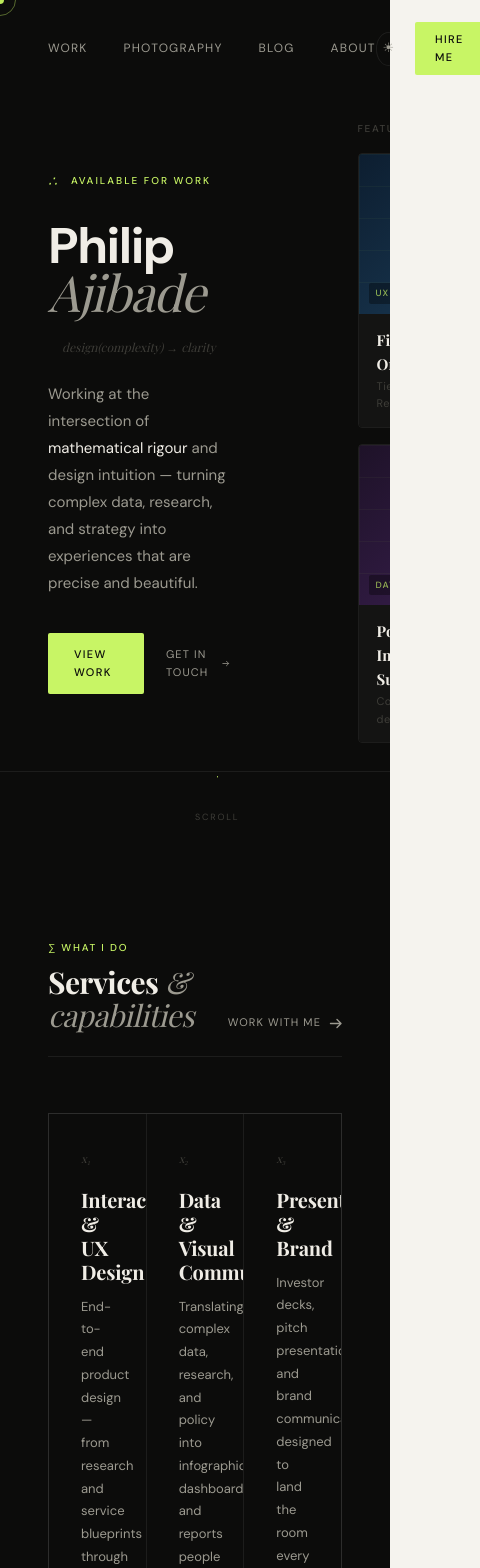
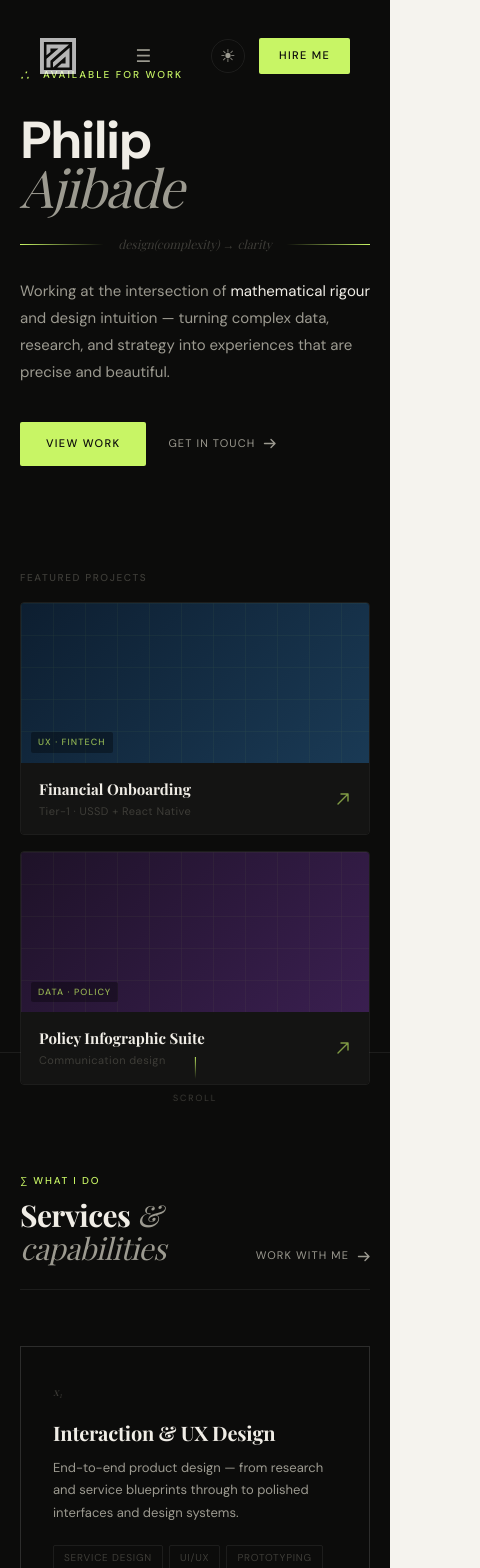
Before and after one commit to JibadeDotun/philip-ajibade-website, a Next.js app: page / in a window 390 px wide. Shown: the top 1568 px of the page, 480 px wide, since content can reach past the window. Built offline with nearby package versions, Linux system fonts and the light colour scheme.

Commit message:
Responsive layout and max-width fix

```diff
--- a/src/app/page.tsx
+++ b/src/app/page.tsx
@@ -9,6 +9,7 @@ export default function Home() {
   const symRef = useRef<HTMLDivElement>(null);
   const [light, setLight] = useState(false);
   const [scrolled, setScrolled] = useState(false);
+  const [menuOpen, setMenuOpen] = useState(false);
   const mx = useRef(0), my = useRef(0);
   const rx = useRef(0), ry = useRef(0);
 
@@ -112,6 +113,50 @@ export default function Home() {
         .reveal{opacity:0;transform:translateY(24px);transition:opacity .7s ease,transform .7s ease}
         .reveal.vis{opacity:1;transform:translateY(0)}
         @keyframes scrollDrop{0%{transform:scaleY(0);transform-origin:top}50%{transform:scaleY(1);transform-origin:top}51%{transform:scaleY(1);transform-origin:bottom}100%{transform:scaleY(0);transform-origin:bottom}}
+
+        /* Responsive rules */
+        .mobile-menu-overlay {display:none;position:fixed;inset:0;opacity:0;visibility:hidden;z-index:999;align-items:center;justify-content:center;transition:opacity .2s ease,visibility .2s ease;}
+
+        @media (hover: none) {
+          body{cursor:auto !important}
+          #cur,#ring,#sym{display:none !important}
+          .hamburger{display:block !important}
+          .nav-links{display:none !important}
+        }
+
+        @media (max-width:767px) {
+          .nav {padding: 16px 20px !important;}
+          .nav-links {display:none !important;}
+          .hamburger {display:block !important;}
+          .mobile-menu-overlay {display:flex !important;opacity:0;visibility:hidden;position:fixed;inset:0;background:rgba(0,0,0,0.95);z-index:999;align-items:center;justify-content:center;}
+          .mobile-menu-overlay.open {opacity:1;visibility:visible;}
+          .mobile-menu-close {display:block;cursor: none;}
+          .hero {display:block !important;padding:0 20px !important;}
+          .hero-left, .hero-right {padding: 64px 0 40px !important;}
+          .hero h1 {font-size:52px !important;}
+          .services, .work, .about-strip {padding: 48px 20px !important;}
+          .services-grid {grid-template-columns:1fr !important;}
+          .work-grid {grid-template-columns:1fr !important;}
+          .work-grid > div {grid-column: span 12 !important;}
+          .about-strip {grid-template-columns:1fr !important;}
+          footer {flex-direction:column !important;align-items:center !important;gap:16px !important;padding:24px 20px !important;text-align:center;}
+          .nav-links a, .hamburger, .mobile-menu-overlay a, .nav button, .about-strip a, footer a {font-size:1.1rem !important;}
+          .hero .anim-9 {left:50% !important;transform:translateX(-50%) !important;}
+        }
+
+        @media (min-width:768px) and (max-width:1024px) {
+          .nav {padding: 16px 32px !important;}
+          .nav-links {gap:16px !important;}
+          .hero {padding:0 32px !important;}
+          .hero h1 {font-size:60px !important;}
+          .services, .work, .about-strip {padding: 64px 32px !important;}
+          .services-grid {grid-template-columns:repeat(2,1fr) !important;}
+          .work-grid {grid-template-columns:repeat(12,1fr) !important;}
+          .work-grid > div:nth-child(1){grid-column:span 12 !important;}
+          .work-grid > div:nth-child(2){grid-column:span 12 !important;}
+          .work-grid > div:nth-child(3), .work-grid > div:nth-child(4), .work-grid > div:nth-child(5){grid-column:span 4 !important;}
+          .about-strip {grid-template-columns:1fr 1fr !important;}
+        }
       `}</style>
 
       {/* Cursor */}
@@ -125,8 +170,9 @@ export default function Home() {
       <div style={{background:bg,color:text,minHeight:'100vh',transition:'background .4s,color .4s',position:'relative'}}>
 
         {/* NAV */}
-        <nav style={{position:'fixed',top:0,left:0,right:0,zIndex:100,display:'flex',alignItems:'center',justifyContent:'space-between',padding:'22px 48px',borderBottom:`1px solid ${scrolled?border:'transparent'}`,background:scrolled?(light?'rgba(245,243,238,0.9)':'rgba(12,12,11,0.88)'):'transparent',backdropFilter:scrolled?'blur(18px)':'none',transition:'all .3s'}}>
-          <a href="#" style={{textDecoration:'none',color:'inherit',display:'inline-block',cursor:'none'}}>
+        <nav className="nav" style={{position:'fixed',top:0,left:0,right:0,zIndex:100,background:scrolled?(light?'rgba(245,243,238,0.9)':'rgba(12,12,11,0.88)'):'transparent',borderBottom:`1px solid ${scrolled?border:'transparent'}`,backdropFilter:scrolled?'blur(18px)':'none',transition:'all .3s'}}>
+          <div className="nav-inner" style={{maxWidth:1400,width:'100%',margin:'0 auto',padding:'22px 20px',display:'flex',alignItems:'center',justifyContent:'space-between',gap:24}}>
+            <a href="#" style={{textDecoration:'none',color:'inherit',display:'inline-block',cursor:'none'}}>
             <img
               src="/logo.svg"
               height="36"
@@ -146,7 +192,8 @@ export default function Home() {
               }}
             />
           </a>
-          <div style={{display:'flex',gap:36}}>
+          <button className="hamburger" onClick={()=>setMenuOpen(o=>!o)} style={{border:'none',background:'transparent',color:text2,fontSize:22,cursor:'none',display:'none'}} aria-label="Open menu">☰</button>
+          <div className="nav-links" style={{display:'flex',gap:36}}>
             {['Work','Photography','Blog','About'].map(l=>(
               <a key={l} href="#" onMouseEnter={e=>{handleHoverEnter(e.currentTarget); e.currentTarget.style.color = text;}} onMouseLeave={e=>{handleHoverLeave(e.currentTarget); e.currentTarget.style.color = text2;}} style={{fontSize:12,fontWeight:400,letterSpacing:'0.1em',textTransform:'uppercase',color:text2,textDecoration:'none',transition:'color 0.2s ease'}}>{l}</a>
             ))}
@@ -155,15 +202,26 @@ export default function Home() {
             <button onClick={()=>setLight(l=>!l)} onMouseEnter={e=>{handleHoverEnter(e.currentTarget); e.currentTarget.style.color = text;}} onMouseLeave={e=>{handleHoverLeave(e.currentTarget); e.currentTarget.style.color = text2;}} style={{width:34,height:34,borderRadius:'50%',background:'transparent',border:`1px solid ${border}`,cursor:'none',color:text2,fontSize:13,display:'flex',alignItems:'center',justifyContent:'center',transition:'border-color .2s,color .2s'}}>
               {light?'☾':'☀'}
             </button>
-            <a href="#" onMouseEnter={e=>{handleHoverEnter(e.currentTarget); e.currentTarget.style.opacity = '0.85';}} onMouseLeave={e=>{handleHoverLeave(e.currentTarget); e.currentTarget.style.opacity = '1';}} style={{fontSize:11,fontWeight:500,letterSpacing:'0.12em',textTransform:'uppercase',color:bg,background:accentBg,padding:'9px 20px',borderRadius:2,textDecoration:'none',transition:'opacity 0.2s ease'}}>
+            <a href="#" onMouseEnter={e=>{handleHoverEnter(e.currentTarget); e.currentTarget.style.opacity = '0.85';}} onMouseLeave={e=>{handleHoverLeave(e.currentTarget); e.currentTarget.style.opacity = '1';}} style={{fontSize:11,fontWeight:500,letterSpacing:'0.12em',textTransform:'uppercase',color:bg,background:accentBg,padding:'9px 20px',borderRadius:2,textDecoration:'none',transition:'opacity 0.2s ease',cursor:'none'}}>
               Hire me
             </a>
           </div>
+        </div>
         </nav>
 
+        <div className={`mobile-menu-overlay ${menuOpen ? 'open' : ''}`}>
+          <button className="mobile-menu-close" onClick={()=>setMenuOpen(false)} style={{position:'absolute',top:20,right:24,fontSize:24,border:'none',background:'transparent',color:text,cursor:'none'}}>✕</button>
+          <div style={{display:'flex',flexDirection:'column',alignItems:'center',justifyContent:'center',height:'100%',gap:22}}>
+            {['Work','Photography','Blog','About'].map(l => (
+              <a key={l} href="#" onClick={()=>setMenuOpen(false)} style={{fontSize:24,fontWeight:700,color:text,textDecoration:'none',transition:'color .2s ease'}}>{l}</a>
+            ))}
+          </div>
+        </div>
+
         {/* HERO */}
-        <section style={{minHeight:'100vh',display:'grid',gridTemplateColumns:'1fr 1fr',position:'relative',padding:'0 48px',overflow:'hidden'}}>
-          <div style={{display:'flex',flexDirection:'column',justifyContent:'center',padding:'120px 64px 100px 0',position:'relative',zIndex:1}}>
+        <div className="page-inner" style={{maxWidth:1400,width:'100%',margin:'0 auto',position:'relative'}}>
+          <section className="hero" style={{minHeight:'100vh',display:'grid',gridTemplateColumns:'1fr 1fr',position:'relative',padding:'0 48px',overflow:'hidden'}}>
+          <div className="hero-left" style={{display:'flex',flexDirection:'column',justifyContent:'center',padding:'120px 64px 100px 0',position:'relative',zIndex:1}}>
             <p className="anim-1" style={{fontSize:10,fontWeight:500,letterSpacing:'0.2em',textTransform:'uppercase',color:accent,display:'flex',alignItems:'center',gap:12,marginBottom:28}}>
               <span style={{fontFamily:"'Playfair Display',serif",fontStyle:'italic',fontSize:14}}>∴</span>
               Available for work
@@ -189,7 +247,7 @@ export default function Home() {
             </div>
           </div>
 
-          <div style={{display:'flex',flexDirection:'column',justifyContent:'center',padding:'120px 0 100px 64px',position:'relative',zIndex:1,gap:16}}>
+          <div className="hero-right" style={{display:'flex',flexDirection:'column',justifyContent:'center',padding:'120px 0 100px 64px',position:'relative',zIndex:1,gap:16}}>
             <p className="anim-6" style={{fontSize:10,fontWeight:500,letterSpacing:'0.16em',textTransform:'uppercase',color:text3}}>Featured projects</p>
             {[
               {title:'Financial Onboarding',meta:'Tier-1 · USSD + React Native',tag:'UX · Fintech',fill:light?'linear-gradient(135deg,#c0d4e8,#90b8d8)':'linear-gradient(135deg,#0d1e30,#1a3a55)'},
@@ -224,7 +282,7 @@ export default function Home() {
 
         {/* SERVICES */}
         <RevealSection>
-          <section style={{padding:'96px 48px',position:'relative',zIndex:1}}>
+          <section className="services" style={{padding:'96px 48px',position:'relative',zIndex:1}}>
             <div style={{display:'flex',alignItems:'flex-end',justifyContent:'space-between',paddingBottom:24,borderBottom:`1px solid ${border}`,marginBottom:56}}>
               <div>
                 <p style={{fontSize:10,fontWeight:500,letterSpacing:'0.18em',textTransform:'uppercase',color:accent,marginBottom:10}}>∑ What I do</p>
@@ -236,7 +294,7 @@ export default function Home() {
                 Work with me <svg width="13" height="13" fill="none" viewBox="0 0 13 13"><path d="M1.5 6.5h10M8 2.5l4 4-4 4" stroke="currentColor" strokeWidth="1.4" strokeLinecap="round" strokeLinejoin="round"/></svg>
               </a>
             </div>
-            <div style={{display:'grid',gridTemplateColumns:'repeat(3,1fr)',gap:1,background:border,border:`1px solid ${border}`}}>
+            <div className="services-grid" style={{display:'grid',gridTemplateColumns:'repeat(3,1fr)',gap:1,background:border,border:`1px solid ${border}`}}>
               {[
                 {n:'x₁',title:'Interaction & UX Design',desc:'End-to-end product design — from research and service blueprints through to polished interfaces and design systems.',tags:['Service design','UI/UX','Prototyping']},
                 {n:'x₂',title:'Data & Visual Communication',desc:'Translating complex data, research, and policy into infographics, dashboards, and reports people actually understand.',tags:['Infographics','Dashboards','Reports']},
@@ -262,7 +320,7 @@ export default function Home() {
 
         {/* WORK */}
         <RevealSection>
-          <section style={{padding:'0 48px 96px',position:'relative',zIndex:1}}>
+          <section className="work" style={{padding:'0 48px 96px',position:'relative',zIndex:1}}>
             <div style={{display:'flex',alignItems:'flex-end',justifyContent:'space-between',paddingBottom:24,borderBottom:`1px solid ${border}`,marginBottom:56}}>
               <div>
                 <p style={{fontSize:10,fontWeight:500,letterSpacing:'0.18em',textTransform:'uppercase',color:accent,marginBottom:10}}>∫ Selected work</p>
@@ -274,7 +332,7 @@ export default function Home() {
                 All work <svg width="13" height="13" fill="none" viewBox="0 0 13 13"><path d="M1.5 6.5h10M8 2.5l4 4-4 4" stroke="currentColor" strokeWidth="1.4" strokeLinecap="round" strokeLinejoin="round"/></svg>
               </a>
             </div>
-            <div style={{display:'grid',gridTemplateColumns:'repeat(12,1fr)',gap:1,background:border,border:`1px solid ${border}`}}>
+            <div className="work-grid" style={{display:'grid',gridTemplateColumns:'repeat(12,1fr)',gap:1,background:border,border:`1px solid ${border}`}}>
               {[
                 {span:7,fill:light?'linear-gradient(150deg,#b8d0e4,#8ab4d0)':'linear-gradient(150deg,#0d1e30,#1a3a55)',tag:'Interaction design',name:'Express Tier-1 Onboarding',desc:'Hybrid USSD + mobile onboarding for unbanked users. Zero regulatory penalties across 12 months.',ratio:'4/3'},
                 {span:5,fill:light?'linear-gradient(150deg,#d0b8e4,#b48ad0)':'linear-gradient(150deg,#1e1228,#3a1f50)',tag:'Data visualisation',name:'Policy Communication',desc:'Research to infographic — complex policy made accessible.',ratio:'16/9'},
@@ -302,7 +360,7 @@ export default function Home() {
 
         {/* ABOUT */}
         <RevealSection>
-          <div style={{display:'grid',gridTemplateColumns:'1fr 1fr',borderTop:`1px solid ${border}`,position:'relative',zIndex:1,margin:'0 48px'}}>
+          <div className="about-strip" style={{display:'grid',gridTemplateColumns:'1fr 1fr',borderTop:`1px solid ${border}`,position:'relative',zIndex:1,margin:'0 48px'}}>
             <div style={{padding:'80px 64px 80px 0',borderRight:`1px solid ${border}`}}>
               <h2 style={{fontFamily:"'Playfair Display',serif",fontSize:'clamp(26px,3.2vw,42px)',fontWeight:700,letterSpacing:'-.02em',lineHeight:1.15,color:text}}>
                 A designer who thinks <em style={{fontStyle:'italic',fontWeight:400,color:text2}}>in systems,</em> built on mathematics
@@ -351,7 +409,7 @@ export default function Home() {
             </div>
           </footer>
         </RevealSection>
-
+        </div>
       </div>
     </>
   );
```
